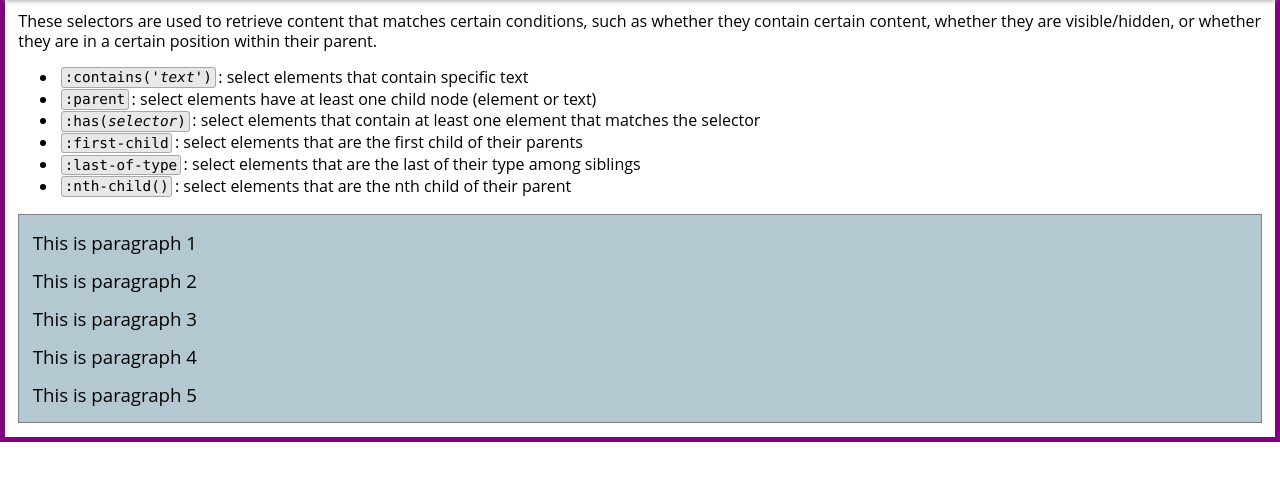
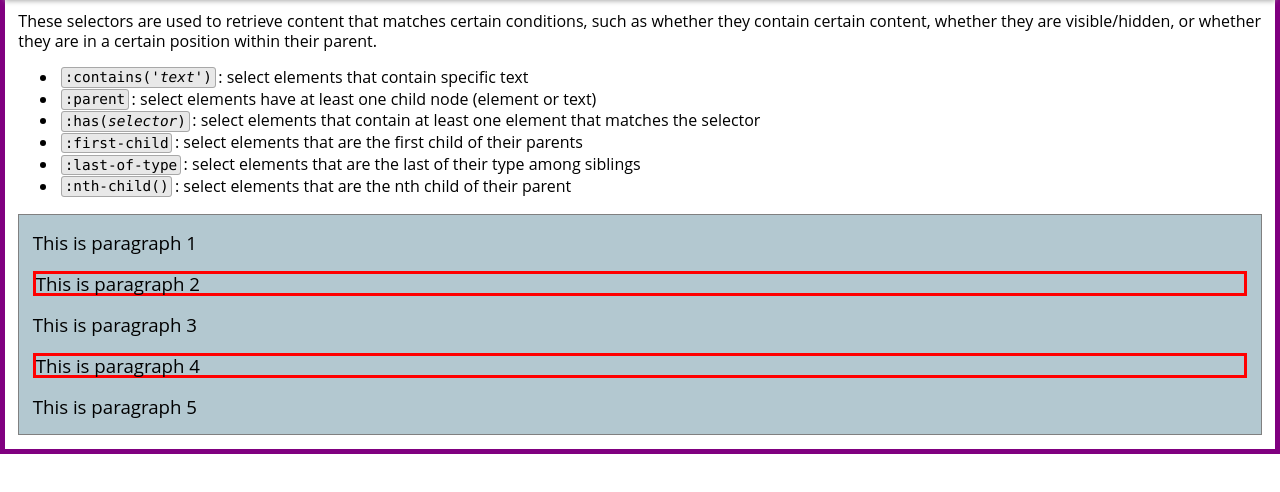
Before and after one commit to morris-hazrati/jQuery-Essential-Training, a plain HTML site: page 02-06 Using Child, Visibility and Content Filters/ChildVisCont_start.html in a window 1280 px wide. Shown: the part 94-586 px from the top of the page. Drawn offline with Linux system fonts and the light colour scheme.

Commit message:
02-06 finished.

```diff
--- a/02-06 Using Child, Visibility and Content Filters/ChildVisCont_start.html
+++ b/02-06 Using Child, Visibility and Content Filters/ChildVisCont_start.html
@@ -8,6 +8,13 @@
     <script type="text/javascript">
         $("document").ready(function() {
           $("body").css("border" , "5px solid purple");
+          // $("p:contains('3')").css("border" , "3px solid red");
+          // $("p:parent").css("border" , "3px solid red");
+          // $("div:has(p[class=a])").css("border" , "3px solid red");
+          // $("div p:first-child").css("border" , "3px solid red");
+          // $("div p:last-of-type").css("border" , "3px solid red");
+          // $("div p:nth-child(3)").css("border" , "3px solid red");
+          $("div p:nth-child(2n)").css("border" , "3px solid red");
         });
     </script>
     <style media="screen">
```
